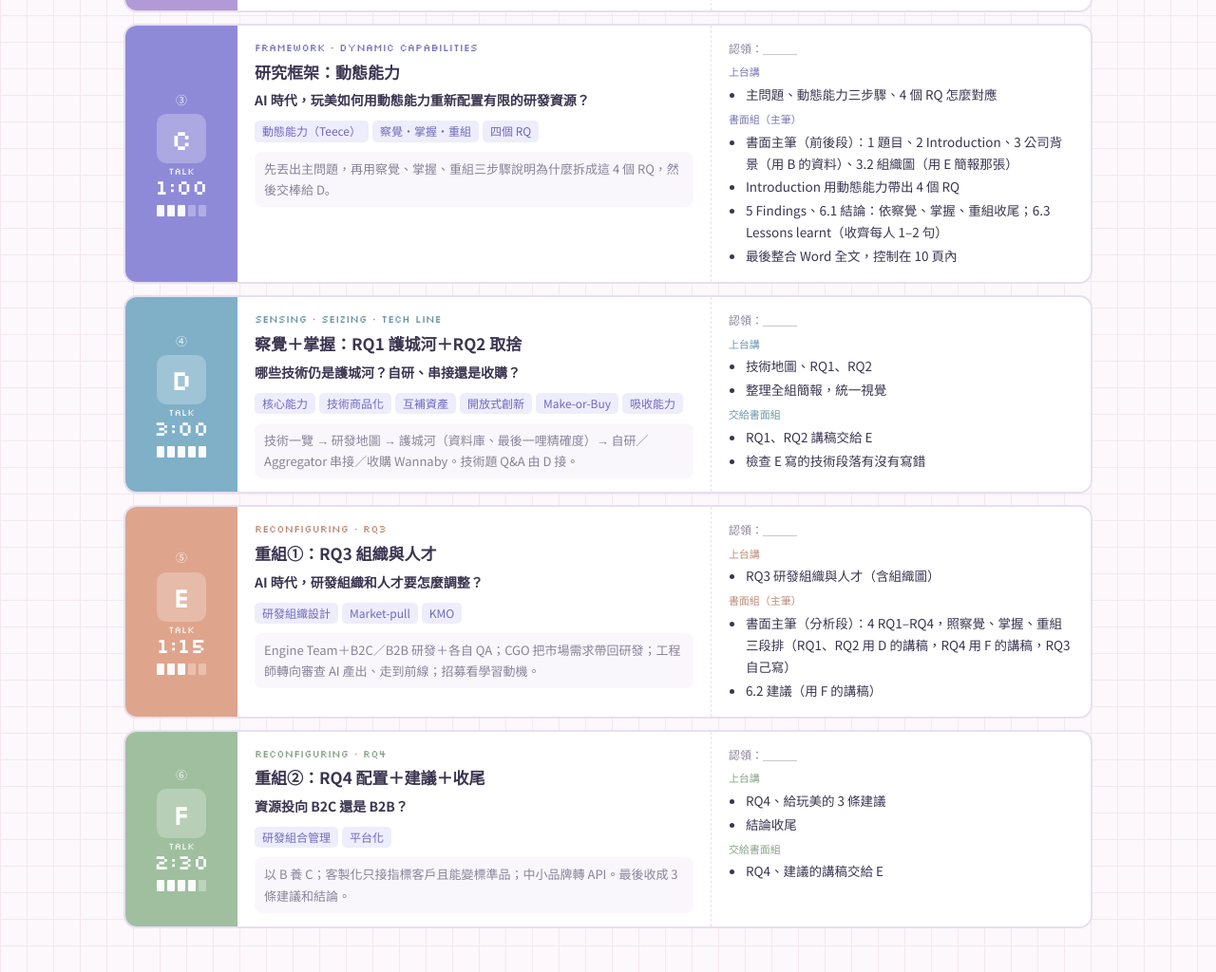
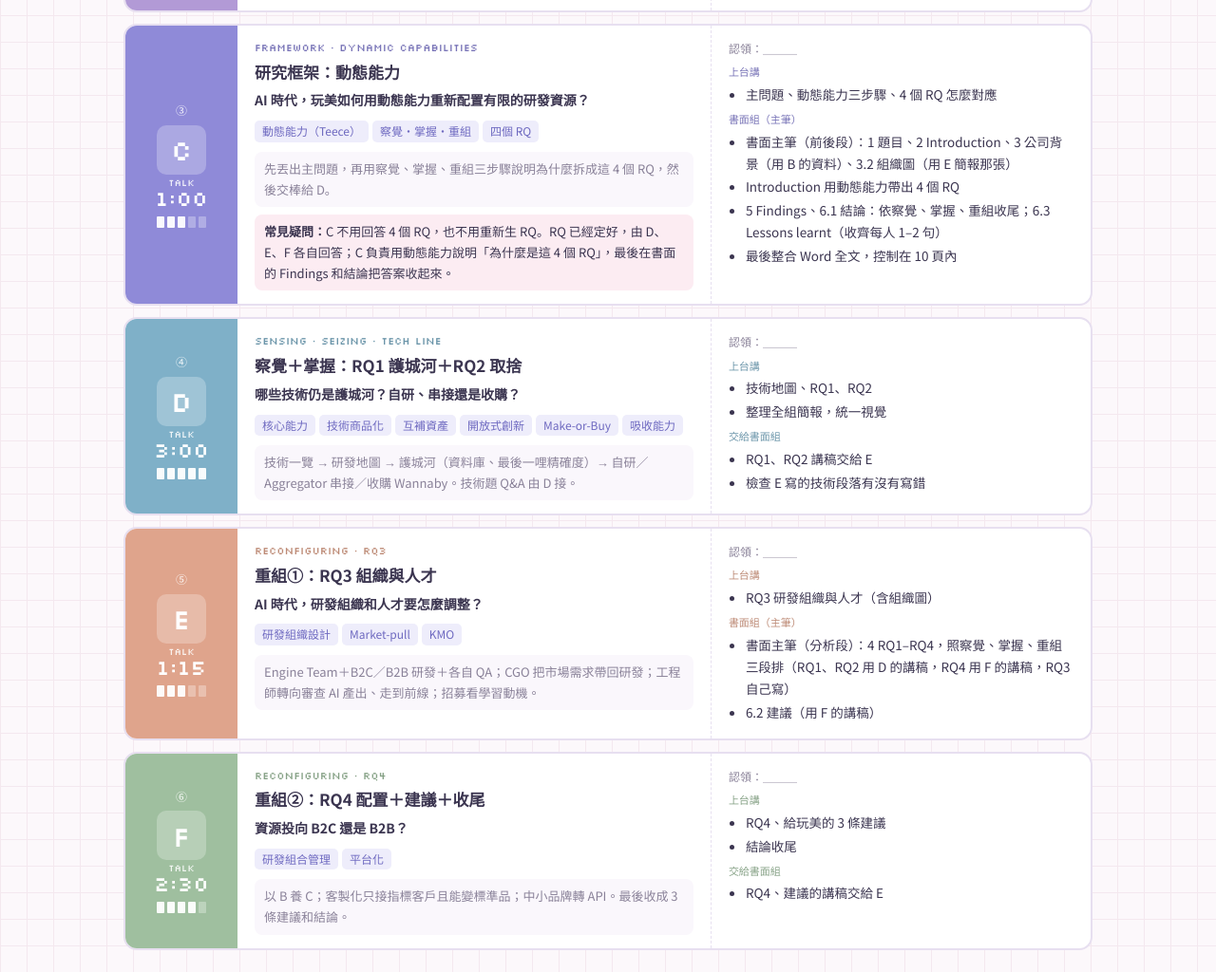
Before and after one commit to angieburningcoder/RD_Final_Perfect, a plain HTML site: page index.html in a window 1280 px wide. Shown: the part 4520-5544 px from the top of the page at 95% size. Drawn offline with Linux system fonts and the light colour scheme.

Commit message:
Clarify C's role vs the four RQs
Co-Authored-By: Claude Opus 5.5 <noreply@anthropic.com>
Claude-Session: https://claude.ai/code/session_015aq6VRD1PGn9fWZqtcpEpQ

```diff
--- a/index.html
+++ b/index.html
@@ -606,7 +606,7 @@ details.ts[open] summary:before{content:"▾ "}
     </div>
     <div class="slot" id="C" style="--c:var(--C)">
       <div class="when"><span class="ord">③</span><div class="L">C</div><div class="tm"><small>TALK</small>1:00</div><div class="load"><i></i><i></i><i></i><i class="o"></i><i class="o"></i></div></div>
-      <div class="what"><div class="tag2">FRAMEWORK · DYNAMIC CAPABILITIES</div><h3>研究框架：動態能力</h3><div class="q">AI 時代，玩美如何用動態能力重新配置有限的研發資源？</div><span class="th">動態能力（Teece）</span><span class="th">察覺・掌握・重組</span><span class="th">四個 RQ</span><div class="ev">先丟出主問題，再用察覺、掌握、重組三步驟說明為什麼拆成這 4 個 RQ，然後交棒給 D。</div></div>
+      <div class="what"><div class="tag2">FRAMEWORK · DYNAMIC CAPABILITIES</div><h3>研究框架：動態能力</h3><div class="q">AI 時代，玩美如何用動態能力重新配置有限的研發資源？</div><span class="th">動態能力（Teece）</span><span class="th">察覺・掌握・重組</span><span class="th">四個 RQ</span><div class="ev">先丟出主問題，再用察覺、掌握、重組三步驟說明為什麼拆成這 4 個 RQ，然後交棒給 D。</div><div class="ev" style="background:var(--pink-l);color:var(--ink)"><b>常見疑問：</b>C 不用回答 4 個 RQ，也不用重新生 RQ。RQ 已經定好，由 D、E、F 各自回答；C 負責用動態能力說明「為什麼是這 4 個 RQ」，最後在書面的 Findings 和結論把答案收起來。</div></div>
       <div class="work"><div class="who">認領：＿＿＿</div><div class="h">上台講</div><ul><li>主問題、動態能力三步驟、4 個 RQ 怎麼對應</li></ul><div class="h">書面組（主筆）</div><ul><li>書面主筆（前後段）：1 題目、2 Introduction、3 公司背景（用 B 的資料）、3.2 組織圖（用 E 簡報那張）</li><li>Introduction 用動態能力帶出 4 個 RQ</li><li>5 Findings、6.1 結論：依察覺、掌握、重組收尾；6.3 Lessons learnt（收齊每人 1–2 句）</li><li>最後整合 Word 全文，控制在 10 頁內</li></ul></div>
     </div>
     <div class="slot" id="D" style="--c:var(--D)">
```
